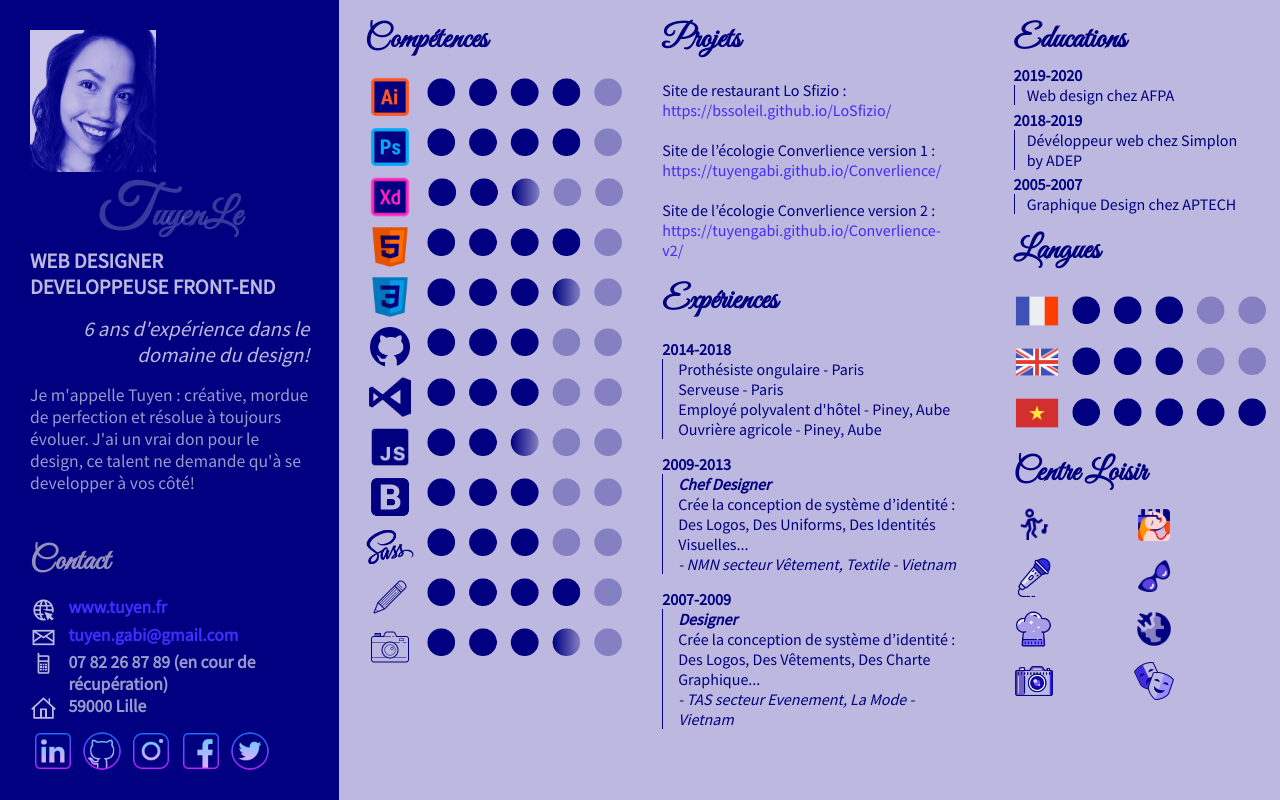
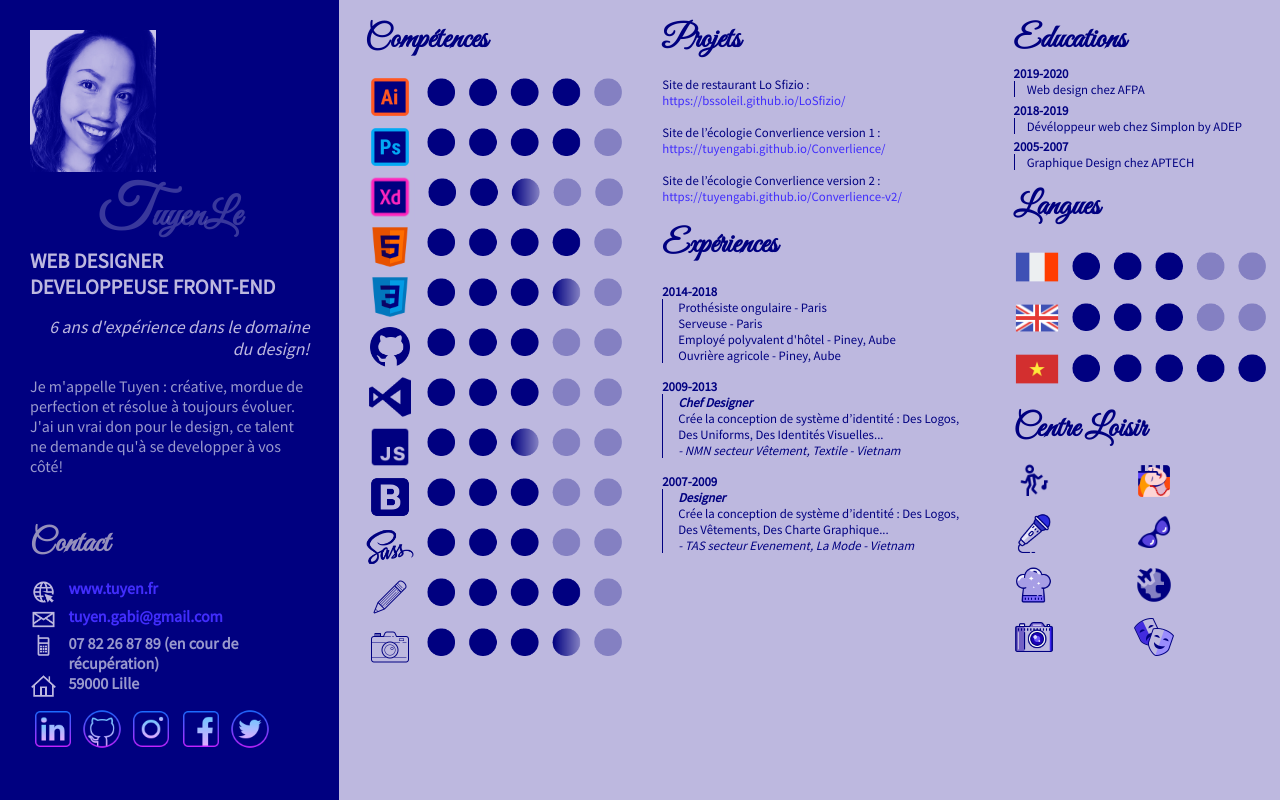
Before and after one commit to tuyengabi/my-CV, a PHP site: page / in a window 1280 px wide. Run offline with PHP 8.4, Linux system fonts and the light colour scheme; some web fonts are replaced.

Commit message:
change font size

```diff
--- a/index.css
+++ b/index.css
@@ -54,13 +54,13 @@
     .caption {
         padding: 1rem 0 0 0;
         color: #bdb8df;
-        font-size: 1.6rem;
+        font-size: 1.3rem;
         font-style: italic;
         text-align: end;
     }
 
     .about {
-        font-size: 1.3rem;
+        font-size: 1.1rem;
         padding: 1rem 0 0 0;
         color: rgba(255, 255, 255, 0.6);
     }
@@ -85,7 +85,7 @@
 
     .contact-item {
         display: flex;
-        font-size: 1.2rem;
+        font-size: 1.1rem;
         font-weight: bold;
         color: rgba(255, 255, 255, 0.6);
     }
@@ -119,10 +119,10 @@
             font-size: 3.8rem;
         }
         .caption {
-            font-size: 1.4rem;
+            font-size: 1.2rem;
         }
         .about {
-            font-size: 1.1rem;
+            font-size: 1rem;
         }
     }
 
@@ -146,13 +146,13 @@
             font-size: 2rem;
         }
         .caption {
-            font-size: 1.3rem;
+            font-size: 1.1rem;
         }
         .about {
-            font-size: 1.1rem;
+            font-size: 1rem;
         }
         .contact-item {
-            font-size: 1.1rem;
+            font-size: 1rem;
         }
     }
 
@@ -175,9 +175,12 @@
             font-size: 1.6rem;
         }
         .caption {
-            font-size: 1.4rem;
+            font-size: 1.1rem;
         }
         .about {
+            font-size: 1rem;
+        }
+        .contact-item {
             font-size: 1rem;
         }
     }
@@ -278,7 +281,7 @@
 
     .exp-list {
         padding-top: 1%;
-        font-size: 1.2rem;
+        font-size: 1.1rem;
     }
 
     .exp-item {
@@ -295,10 +298,10 @@
             padding: 50px 0 0 10px;
         }
         .proj-list {
-            font-size: 1.1rem;
+            font-size: 1rem;
         }
         .exp-list {
-            font-size: 1.1rem;
+            font-size: 1rem;
         }
     }
 
@@ -307,10 +310,10 @@
             padding: 20px 0 0 20px;
         }
         .proj-list {
-            font-size: 1rem;
+            font-size: 0.8rem;
         }
         .exp-list {
-            font-size: 1rem;
+            font-size: 0.8rem;
         }
     }
 
@@ -345,7 +348,7 @@
 
     .edu-list {
         padding-top: 0;
-        font-size: 1.2rem;
+        font-size: 1.1rem;
     }
 
     .edu-item {
@@ -386,7 +389,7 @@
     @media screen and (min-width: 1367px) and (max-width: 1600px) {
         .education {
             padding: 50px 20px 0 0;
-            font-size: 1.1rem;
+            font-size: 1rem;
         }
         .lang-title {
             padding-top: 30px;
@@ -405,7 +408,7 @@
             padding: 20px 0 0 20px;
         }
         .edu-item {
-            font-size: 1rem;
+            font-size: 0.8rem;
         }
         .lang-icon {
             height: 46px;
```
